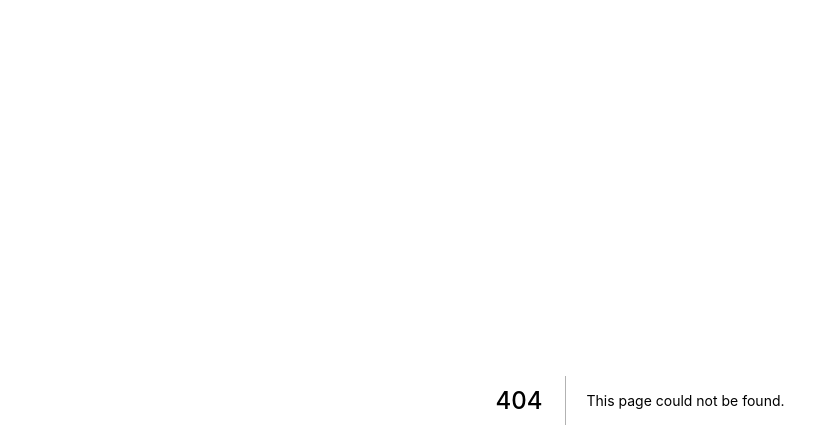
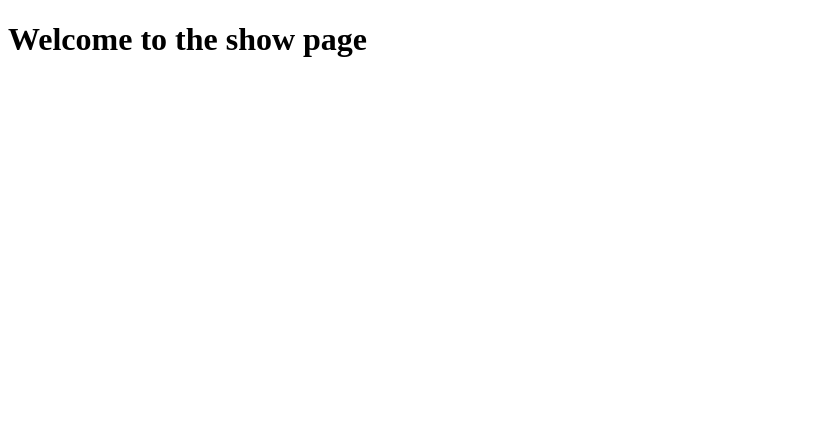
Before and after one commit to Kirstygoodary/Crowd-Funder-with-Etherium, a Next.js app: page /show in a window 1280 px wide. Before the commit this address had no page. Shown: the top 448 px of the page, without its empty margins (0-839 px from the left). Built offline with nearby package versions, Linux system fonts and the light colour scheme.

Commit message:
show page

```diff
--- /dev/null
+++ b/pages/show.js
@@ -0,0 +1,5 @@
+import React from "react";
+
+export default () => {
+  return <h1> Welcome to the show page </h1>;
+};
```
